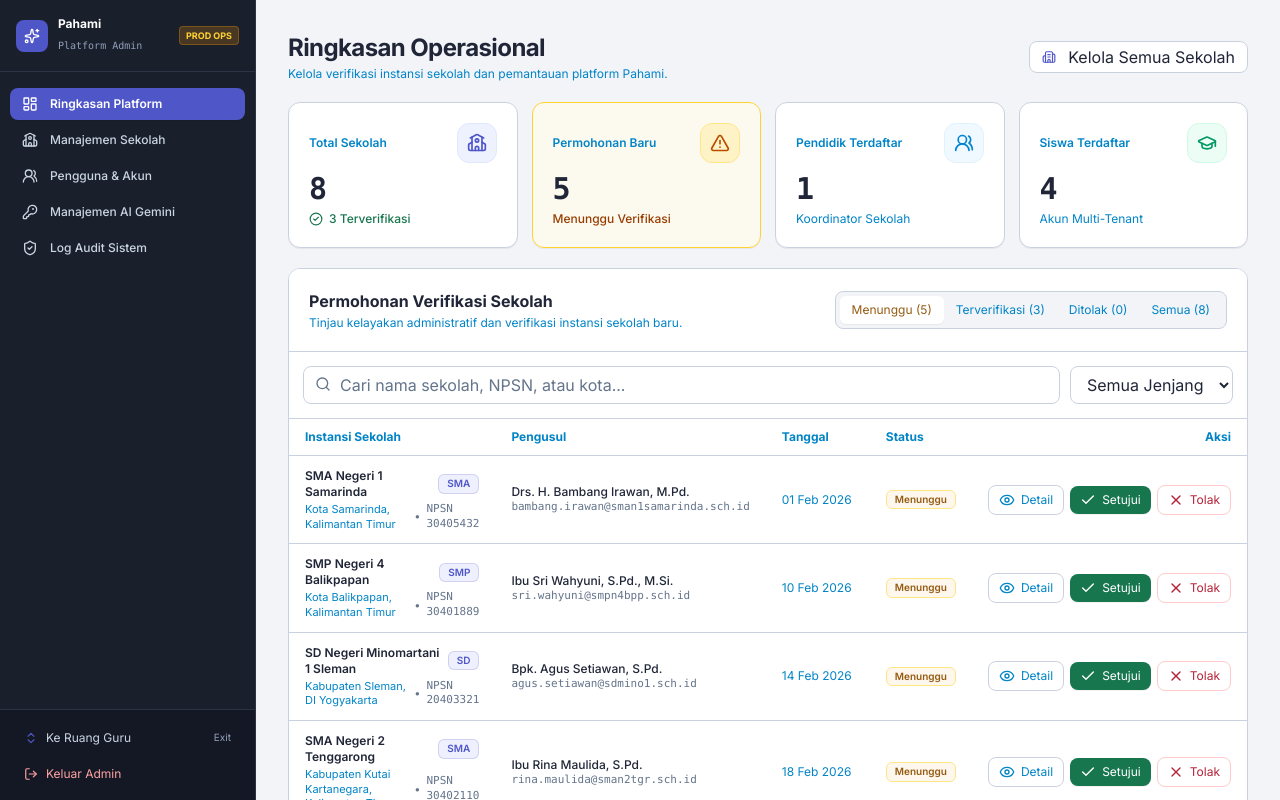
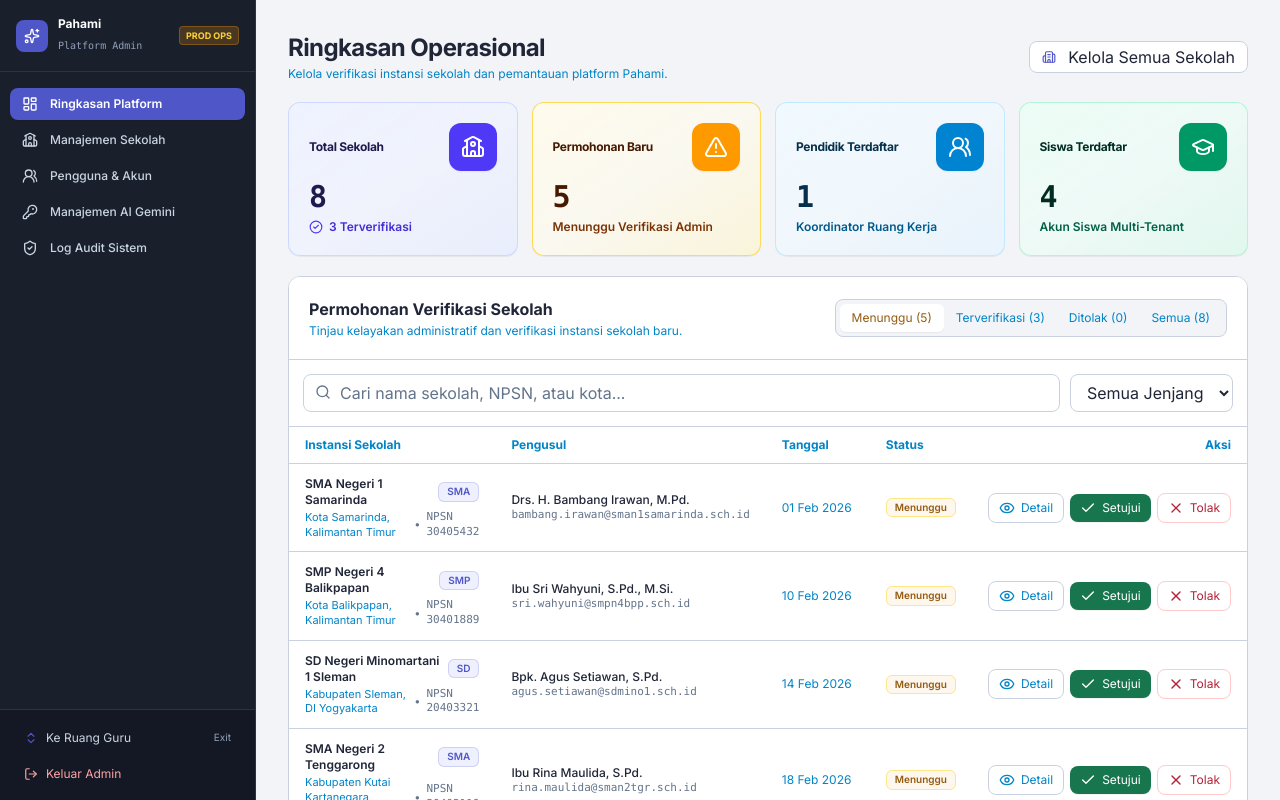
Before and after one commit to Irham-Najib-Azimul-Qowi/ContextLearningApp, a Next.js app: page /admin in a window 1280 px wide. Built offline with nearby package versions, Linux system fonts and the light colour scheme.

Commit message:
style(admin): make KPI cards colorful with high contrast text and large w-6 icons

```diff
--- a/app/admin/page.tsx
+++ b/app/admin/page.tsx
@@ -159,58 +159,70 @@ export default function AdminOverviewPage() {
         </div>
       )}
 
-      {/* KPI Cards */}
+      {/* KPI Cards - Themed & Colorful with High-Contrast Text & Prominent Icons */}
       <div className="grid grid-cols-2 lg:grid-cols-4 gap-3.5">
-        <div className="bg-surface p-4 sm:p-5 rounded-xl border border-border shadow-2xs">
+        {/* Total Sekolah - Indigo Theme */}
+        <div className="bg-gradient-to-br from-indigo-50/95 via-indigo-50/60 to-indigo-100/50 p-4 sm:p-5 rounded-xl border border-indigo-200/80 shadow-2xs transition-all hover:border-indigo-300">
           <div className="flex items-center justify-between">
-            <span className="text-xs font-semibold text-secondary">Total Sekolah</span>
-            <div className="w-10 h-10 rounded-xl bg-indigo-50 text-primary border border-indigo-100 flex items-center justify-center shrink-0">
-              <School className="w-5 h-5" />
+            <span className="text-xs font-bold text-indigo-950 tracking-tight">Total Sekolah</span>
+            <div className="w-12 h-12 rounded-xl bg-indigo-600 text-white shadow-xs flex items-center justify-center shrink-0">
+              <School className="w-6 h-6" />
             </div>
           </div>
-          <p className="mt-2 text-2xl sm:text-3xl font-bold text-foreground font-mono">{stats.totalSchools}</p>
-          <span className="text-xs text-success font-medium flex items-center gap-1.5 mt-1">
-            <CheckCircle2 className="w-3.5 h-3.5" /> {verifiedCount} Terverifikasi
+          <p className="mt-2 text-2xl sm:text-3xl font-extrabold text-indigo-950 font-mono tracking-tight">
+            {stats.totalSchools}
+          </p>
+          <span className="text-xs text-indigo-700 font-semibold flex items-center gap-1.5 mt-1">
+            <CheckCircle2 className="w-3.5 h-3.5 text-indigo-600" /> {verifiedCount} Terverifikasi
           </span>
         </div>
 
-        <div
-          className={`p-4 sm:p-5 rounded-xl border shadow-2xs ${
-            pendingCount > 0 ? "bg-amber-50/70 border-amber-300" : "bg-surface border-border"
-          }`}
-        >
+        {/* Permohonan Baru - Amber Theme */}
+        <div className="bg-gradient-to-br from-amber-50/95 via-amber-50/60 to-amber-100/60 p-4 sm:p-5 rounded-xl border border-amber-300/80 shadow-2xs transition-all hover:border-amber-400">
           <div className="flex items-center justify-between">
-            <span className="text-xs font-semibold text-secondary">Permohonan Baru</span>
-            <div className="w-10 h-10 rounded-xl bg-amber-100 text-amber-700 border border-amber-200 flex items-center justify-center shrink-0">
-              <AlertTriangle className="w-5 h-5" />
+            <span className="text-xs font-bold text-amber-950 tracking-tight">Permohonan Baru</span>
+            <div className="w-12 h-12 rounded-xl bg-amber-500 text-white shadow-xs flex items-center justify-center shrink-0">
+              <AlertTriangle className="w-6 h-6" />
             </div>
           </div>
-          <p className="mt-2 text-2xl sm:text-3xl font-bold text-foreground font-mono">{pendingCount}</p>
-          <span className="text-xs text-amber-800 font-medium block mt-1">
-            Menunggu Verifikasi
+          <p className="mt-2 text-2xl sm:text-3xl font-extrabold text-amber-950 font-mono tracking-tight">
+            {pendingCount}
+          </p>
+          <span className="text-xs text-amber-900 font-semibold block mt-1">
+            Menunggu Verifikasi Admin
           </span>
         </div>
 
-        <div className="bg-surface p-4 sm:p-5 rounded-xl border border-border shadow-2xs">
+        {/* Pendidik Terdaftar - Sky Blue Theme */}
+        <div className="bg-gradient-to-br from-sky-50/95 via-sky-50/60 to-sky-100/50 p-4 sm:p-5 rounded-xl border border-sky-200/80 shadow-2xs transition-all hover:border-sky-300">
           <div className="flex items-center justify-between">
-            <span className="text-xs font-semibold text-secondary">Pendidik Terdaftar</span>
-            <div className="w-10 h-10 rounded-xl bg-sky-50 text-sky-600 border border-sky-100 flex items-center justify-center shrink-0">
-              <UsersRound className="w-5 h-5" />
+            <span className="text-xs font-bold text-sky-950 tracking-tight">Pendidik Terdaftar</span>
+            <div className="w-12 h-12 rounded-xl bg-sky-600 text-white shadow-xs flex items-center justify-center shrink-0">
+              <UsersRound className="w-6 h-6" />
             </div>
           </div>
-          <p className="mt-2 text-2xl sm:text-3xl font-bold text-foreground font-mono">{stats.totalTeachers}</p>
-          <span className="text-xs text-secondary block mt-1">Koordinator Sekolah</span>
+          <p className="mt-2 text-2xl sm:text-3xl font-extrabold text-sky-950 font-mono tracking-tight">
+            {stats.totalTeachers}
+          </p>
+          <span className="text-xs text-sky-800 font-semibold block mt-1">
+            Koordinator Ruang Kerja
+          </span>
         </div>
 
-        <div className="bg-surface p-4 sm:p-5 rounded-xl border border-border shadow-2xs">
+        {/* Siswa Terdaftar - Emerald Theme */}
+        <div className="bg-gradient-to-br from-emerald-50/95 via-emerald-50/60 to-emerald-100/50 p-4 sm:p-5 rounded-xl border border-emerald-200/80 shadow-2xs transition-all hover:border-emerald-300">
           <div className="flex items-center justify-between">
-            <span className="text-xs font-semibold text-secondary">Siswa Terdaftar</span>
-            <div className="w-10 h-10 rounded-xl bg-emerald-50 text-emerald-600 border border-emerald-100 flex items-center justify-center shrink-0">
-              <GraduationCap className="w-5 h-5" />
+            <span className="text-xs font-bold text-emerald-950 tracking-tight">Siswa Terdaftar</span>
+            <div className="w-12 h-12 rounded-xl bg-emerald-600 text-white shadow-xs flex items-center justify-center shrink-0">
+              <GraduationCap className="w-6 h-6" />
             </div>
           </div>
-          <p className="mt-2 text-2xl sm:text-3xl font-bold text-foreground font-mono">{stats.totalStudents}</p>
-          <span className="text-xs text-secondary block mt-1">Akun Multi-Tenant</span>
+          <p className="mt-2 text-2xl sm:text-3xl font-extrabold text-emerald-950 font-mono tracking-tight">
+            {stats.totalStudents}
+          </p>
+          <span className="text-xs text-emerald-800 font-semibold block mt-1">
+            Akun Siswa Multi-Tenant
+          </span>
         </div>
       </div>
 
```
